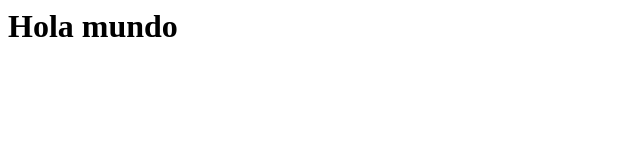
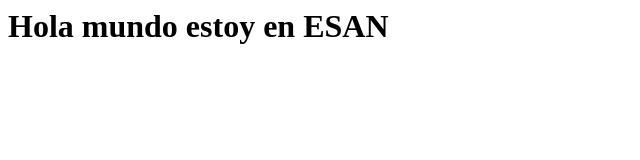
Before and after one commit to KatiushaZapata/Ejercicio1html, a plain HTML site: page index.html in a window 1280 px wide. Shown: the whole page, without its empty margins (0-640 px from the left). Drawn offline with Linux system fonts and the light colour scheme.

Commit message:
mensaje de prueba

```diff
--- a/index.html
+++ b/index.html
@@ -7,7 +7,7 @@
 </head>
 
 <body>
-    <h1>Hola mundo </h1>
+    <h1>Hola mundo estoy en ESAN</h1>
 </body>
 
 <footer>
```
